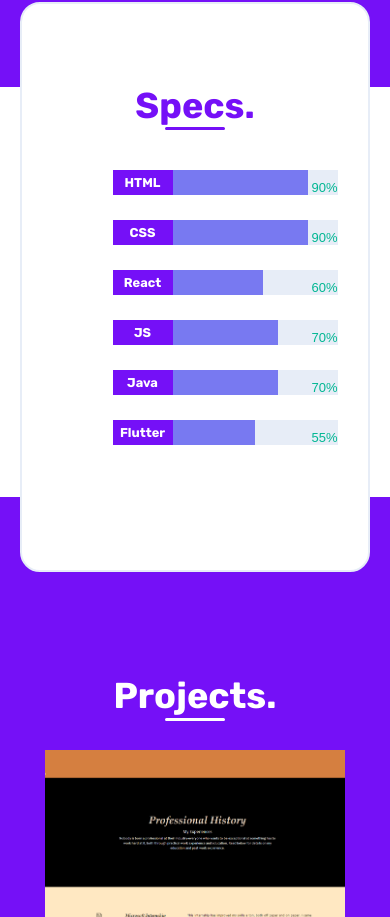
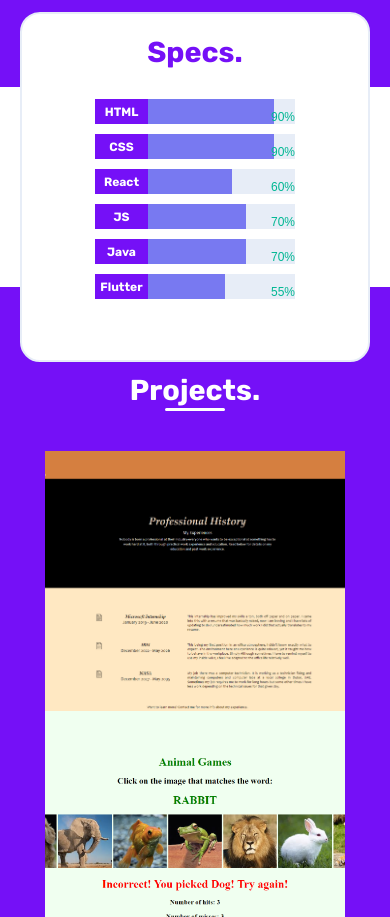
Before and after one commit to quiet-node/portfolio-v1, a React (Create React App) app: page / in a window 390 px wide. Shown: the part 1257-2174 px from the top of the page. Built offline with nearby package versions, Linux system fonts and the light colour scheme.

Commit message:
add lots of mediaquery patches

```diff
--- a/src/App.css
+++ b/src/App.css
@@ -4,5 +4,5 @@
   padding: 0;
   font-family: "Encode Sans Expanded", sans-serif;
   transition: 0.5s all ease-out;
-  max-height: 10000px;
+  /* max-height: 10000px; */
 }
--- a/src/components/Footer/FooterElements.js
+++ b/src/components/Footer/FooterElements.js
@@ -22,6 +22,7 @@ export const FooterBox = styled.div`
   align-items: center;
   height: 150px;
   background-color: #141c3a;
+
   color: #fff;
   width: 600px;
   border-radius: 20px;
@@ -31,7 +32,7 @@ export const FooterBox = styled.div`
     width: 500px;
   }
   @media ${device.mobileL} {
-    width: 350px;
+    width: 330px;
   }
 `;
 export const FooterH1 = styled.h1`
@@ -44,6 +45,7 @@ export const FooterH1 = styled.h1`
   }
   @media ${device.mobileL} {
     font-size: 1.3rem;
+    top: 30px;
   }
 `;
 export const FooterButton = styled(Link)`
@@ -72,6 +74,7 @@ export const FooterButton = styled(Link)`
   }
   @media ${device.mobileL} {
     font-size: 1.1rem;
+    bottom: 35px;
   }
 `;
 export const FooterQuote = styled.div`
@@ -100,6 +103,7 @@ export const FooterFooter = styled.div`
   }
   @media ${device.mobileL} {
     font-size: 0.65rem;
+    bottom: -30px;
   }
 `;
 export const Footerimg = styled.a`
@@ -144,6 +148,10 @@ export const FooterLast = styled.div`
   font-weight: bold;
   color: #9e85b7;
   font-family: "Rubik", sans-serif;
+
+  @media ${device.mobileL} {
+    bottom: -50px;
+  }
 `;
 export const LastSpan = styled.span`
   font-weight: bold;
--- a/src/components/Projects/ProjectsElements.js
+++ b/src/components/Projects/ProjectsElements.js
@@ -10,17 +10,19 @@ import { device } from "../DeviceSizes/DeviceSizes";
 export const ProjectsContainer = styled.div`
   z-index: 100;
   color: #fff;
-  background: #7510f7;
   position: relative;
   height: 1000px;
   margin-top: -190px;
+  display: flex;
+  flex-direction: column;
+
   @media ${device.tablet} {
-    display: flex;
-    flex-direction: column;
-    height: 1500px;
+    margin-top: -140px;
+    height: 1100px;
   }
   @media ${device.mobileL} {
-    height: 2000px;
+    margin-top: -200px;
+    height: 1850px;
   }
 `;
 export const ProjectsWrapper = styled.div`
@@ -31,15 +33,29 @@ export const ProjectsWrapper = styled.div`
   justify-content: center;
   align-items: center;
   background: #7510f7;
-  height: 100%;
+  height: 1000px;
+
+  @media ${device.tablet} {
+    height: 1100px;
+  }
+  @media ${device.mobileL} {
+    height: 1850px;
+  }
 `;
 export const ProjectsH1 = styled.h1`
   font-size: 36px;
   font-family: "Rubik", sans-serif;
+
+  @media ${device.tablet} {
+    font-size: 2rem;
+  }
+  @media ${device.mobileL} {
+    font-size: 1.8rem;
+  }
 `;
 export const ProjectsRow = styled.div`
-  margin-top: 5%;
-  width: 80%;
+  margin-top: 40px;
+  width: 910px;
   font-size: 20px;
   display: grid;
   grid-template-columns: auto auto auto;
@@ -52,10 +68,13 @@ export const ProjectsRow = styled.div`
   @media ${device.tablet} {
     display: grid;
     grid-template-columns: auto auto;
+    width: 600px;
+    margin: 30px auto;
   }
   @media ${device.mobileL} {
     display: flex;
     flex-direction: column;
+    width: 300px;
   }
 `;
 export const ProjectInfo = styled.span`
@@ -71,7 +90,6 @@ export const ProjectInfo = styled.span`
   font-size: 18px;
   font-weight: bold;
   font-size: 1.5rem;
-  background-color: none;
   transition: opacity 0.7s;
   background-color: #fff;
 `;
@@ -89,7 +107,7 @@ export const ProjectP = styled.p`
   font-weight: normal;
   font-family: "Ubuntu", sans-serif;
 `;
-export const ProjectButton = styled.button`
+export const ProjectButton = styled.a`
   height: 30px;
   width: 110px;
   border-radius: 10px;
@@ -101,6 +119,8 @@ export const ProjectButton = styled.button`
   align-items: center;
   background-color: #fff;
   cursor: pointer;
+  font-size: 0.8rem;
+  text-decoration: none;
 
   &:hover {
     background-color: #7510f7;
--- a/src/components/Projects/index.js
+++ b/src/components/Projects/index.js
@@ -43,7 +43,7 @@ const Projects = () => {
             <ProjectInfo>
               <ProjectH1>Old Portfolio</ProjectH1>
               <ProjectP> HTML / CSS </ProjectP>
-              <ProjectButton>
+              <ProjectButton href="https://demooldportfolio.netlify.app/">
                 {" "}
                 View project <IoIosArrowForward />{" "}
               </ProjectButton>
@@ -55,7 +55,7 @@ const Projects = () => {
             <ProjectInfo>
               <ProjectH1>AnimalGame</ProjectH1>
               <ProjectP> HTML / CSS / JS</ProjectP>
-              <ProjectButton>
+              <ProjectButton href="https://demoanimalgame.netlify.app">
                 {" "}
                 View project <IoIosArrowForward />{" "}
               </ProjectButton>
@@ -67,7 +67,7 @@ const Projects = () => {
             <ProjectInfo>
               <ProjectH1>DriveThru Menu</ProjectH1>
               <ProjectP> HTML / CSS / JS</ProjectP>
-              <ProjectButton>
+              <ProjectButton href="https://logandrivethru.netlify.app">
                 {" "}
                 View project <IoIosArrowForward />{" "}
               </ProjectButton>
@@ -83,7 +83,7 @@ const Projects = () => {
             <ProjectInfo>
               <ProjectH1>World Time App</ProjectH1>
               <ProjectP> Flutter </ProjectP>
-              <ProjectButton>
+              <ProjectButton href="https://github.com/lgad31vn/WorldTimeApis">
                 {" "}
                 View project <IoIosArrowForward />{" "}
               </ProjectButton>
@@ -95,7 +95,7 @@ const Projects = () => {
             <ProjectInfo>
               <ProjectH1>Pizza Ordering</ProjectH1>
               <ProjectP> HTML / CSS / JS</ProjectP>
-              <ProjectButton>
+              <ProjectButton href="https://pizzaordering.netlify.app">
                 {" "}
                 View project <IoIosArrowForward />{" "}
               </ProjectButton>
@@ -107,7 +107,7 @@ const Projects = () => {
             <ProjectInfo>
               <ProjectH1>Store Management</ProjectH1>
               <ProjectP> Java </ProjectP>
-              <ProjectButton>
+              <ProjectButton href="https://github.com/lgad31vn/Java-II-midTerm-toyStore">
                 {" "}
                 View project <IoIosArrowForward />{" "}
               </ProjectButton>
--- a/src/components/Skills/SkillsElements.js
+++ b/src/components/Skills/SkillsElements.js
@@ -9,6 +9,13 @@ export const SkillsContainer = styled.div`
   display: flex;
   justify-content: center;
   align-items: center;
+
+  @media ${device.tablet} {
+    height: 550px;
+  }
+  @media ${device.mobileL} {
+    height: 400px;
+  }
 `;
 export const SkillsWrapper = styled.div`
   z-index: 999;
@@ -17,31 +24,47 @@ export const SkillsWrapper = styled.div`
   flex-direction: column;
   justify-content: center;
   align-items: center;
-  background: #fff;
   padding: 80px 24px 100px;
   top: -100px;
   width: 850px;
   border-radius: 20px;
   border: 2px solid #e7edf7;
+  background-color: #fff;
+
   @media ${device.tablet} {
     width: 600px;
   }
   @media ${device.mobileL} {
     width: 350px;
+    height: 350px;
   }
 `;
 export const SkillsH1 = styled.h1`
   position: reletave;
   font-size: 36px;
   font-family: "Rubik", sans-serif;
+
+  @media ${device.mobileL} {
+    font-size: 1.8rem;
+  }
 `;
 export const SkillsRow = styled.div`
-  margin-top: 5%;
-  width: 80%;
+  margin-top: 40px;
+  width: 800px;
   font-size: 20px;
   display: flex;
   align-items: center;
   justify-content: center;
+
+  @media ${device.tablet} {
+    width: 500px;
+  }
+
+  @media ${device.mobileL} {
+    margin-top: 20px;
+    width: 300px;
+    height: 230px;
+  }
 `;
 export const SkillsImg = styled.div`
   position: relative;
@@ -53,6 +76,7 @@ export const SkillsImg = styled.div`
 
 export const DividerWrapper = styled.div`
   position: relative;
+
   @media ${device.tablet} {
     display: none;
   }
@@ -63,14 +87,20 @@ export const SkillsVertBar = styled.div`
   width: 3px;
   height: 200px;
   margin: 25px;
+
+  @media ${device.tablet} {
+    display: none;
+  }
 `;
 export const SkillsBarsWrapper = styled.div`
   position: relative;
+
   @media ${device.tablet} {
     width: 500px;
   }
   @media ${device.mobileL} {
-    width: 500px;
+    width: 200px;
+    height: 230px;
   }
 `;
 export const SkillsBar = styled.div`
@@ -85,7 +115,8 @@ export const SkillsBar = styled.div`
     width: 330px;
   }
   @media ${device.mobileL} {
-    width: 225px;
+    margin: 10px auto;
+    width: 200px;
   }
 `;
 export const SkillsBarHeadline = styled.div`
@@ -104,8 +135,8 @@ export const SkillsBarHeadline = styled.div`
     height: 28px;
   }
   @media ${device.mobileL} {
-    font-size: 0.8rem;
-    width: 60px;
+    font-size: 0.75rem;
+    width: 53px;
     height: 25px;
   }
 `;
@@ -139,6 +170,6 @@ export const SkillsBarPercent = styled.div`
     font-size: 15px;
   }
   @media ${device.mobileL} {
-    font-size: 13px;
+    font-size: 12px;
   }
 `;
--- a/src/components/Skills/index.js
+++ b/src/components/Skills/index.js
@@ -163,7 +163,7 @@ const Skills = ({ light, className }) => {
             <SkillsVertBar data-aos="fade-down" />
           </DividerWrapper>
 
-          <SkillsBarsWrapper data-aos="fade-left">
+          <SkillsBarsWrapper id="asd" data-aos="fade-left">
             <SkillsBar>
               <SkillsBarHeadline>HTML</SkillsBarHeadline>
               <SkillsBarProgress>
--- a/src/components/animation.css
+++ b/src/components/animation.css
@@ -118,7 +118,7 @@
       width: 0;
     }
     to {
-      width: calc(150px * 0.9);
+      width: calc(140px * 0.9);
     }
   }
 
@@ -127,7 +127,7 @@
       width: 0;
     }
     to {
-      width: calc(150px * 0.9);
+      width: calc(140px * 0.9);
     }
   }
   @keyframes ReactAnimation {
@@ -135,7 +135,7 @@
       width: 0;
     }
     to {
-      width: calc(150px * 0.6);
+      width: calc(140px * 0.6);
     }
   }
   @keyframes JSAnimation {
@@ -143,7 +143,7 @@
       width: 0;
     }
     to {
-      width: calc(150px * 0.7);
+      width: calc(140px * 0.7);
     }
   }
 
@@ -152,7 +152,7 @@
       width: 0;
     }
     to {
-      width: calc(150px * 0.7);
+      width: calc(140px * 0.7);
     }
   }
   @keyframes FlutterAnimation {
@@ -160,7 +160,7 @@
       width: 0;
     }
     to {
-      width: calc(150px * 0.55);
+      width: calc(140px * 0.55);
     }
   }
 }
--- a/src/components/messForm/messComponents.js
+++ b/src/components/messForm/messComponents.js
@@ -6,10 +6,6 @@ export const MessFormContainer = styled.form`
   justify-content: center;
   display: flex;
   align-items: center;
-
-  @media ${device.mobileL} {
-    width: 400px;
-  }
 `;
 export const MessFormContent = styled.div`
   display: flex;
@@ -22,6 +18,7 @@ export const MessFormH1 = styled.h1`
   font-size: 36px;
   font-family: "Rubik", sans-serif;
   color: #7510f7;
+
   @media ${device.tablet} {
     font-size: 33px;
   }
@@ -36,10 +33,6 @@ export const FormSection = styled.section`
   justify-content: center;
   height: 450px;
   margin-top: 50px;
-
-  @media ${device.mobileL} {
-    width: 200px;
-  }
 `;
 
 export const FormInput = styled.input`
@@ -54,7 +47,7 @@ export const FormInput = styled.input`
   color: #9e85b7;
 
   @media ${device.mobileL} {
-    width: 230px;
+    width: 250px;
   }
 `;
 export const FormTextArea = styled.textarea`
@@ -69,8 +62,9 @@ export const FormTextArea = styled.textarea`
   font-size: 16px;
   color: #9e85b7;
   outline: none;
+
   @media ${device.mobileL} {
-    width: 230px;
+    width: 250px;
   }
 `;
 export const FormButton = styled.button`
```
Also changed, not shown: src/components/Footer/index.js (+31 -9 lines).
